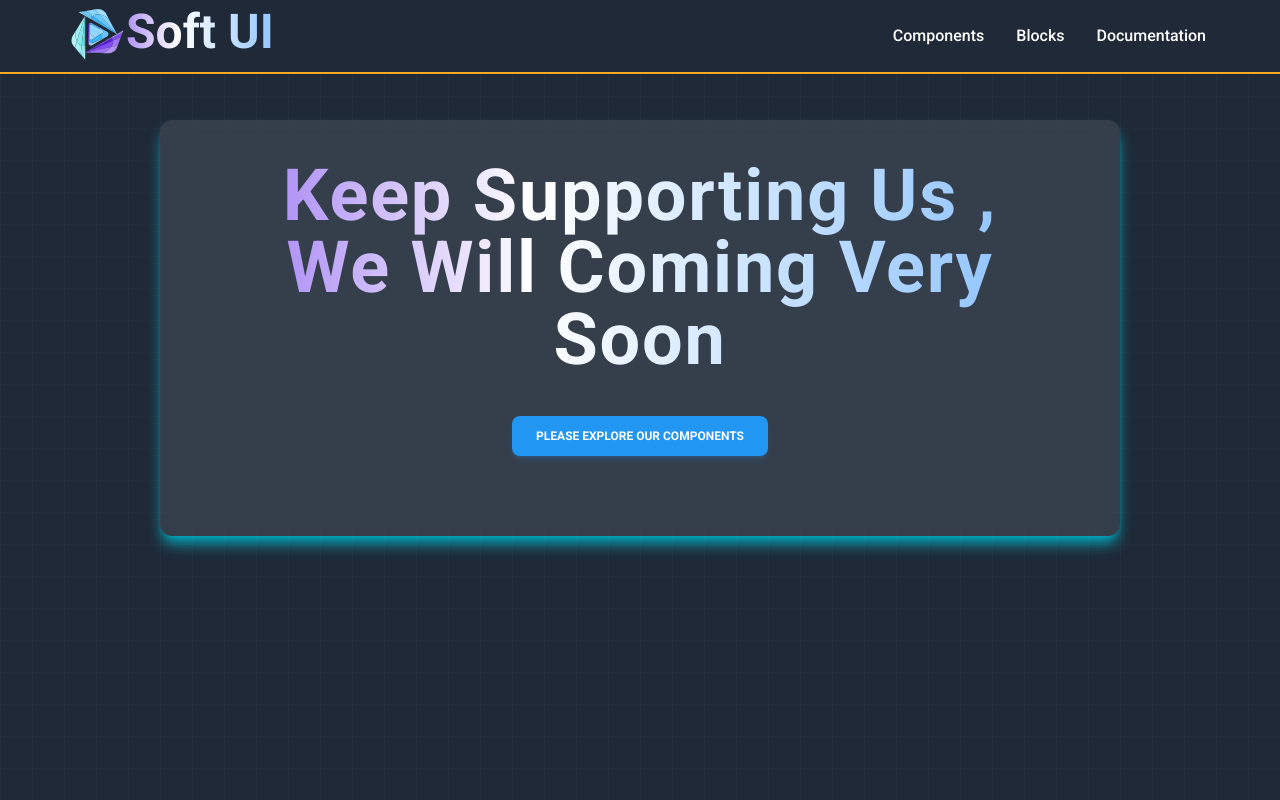
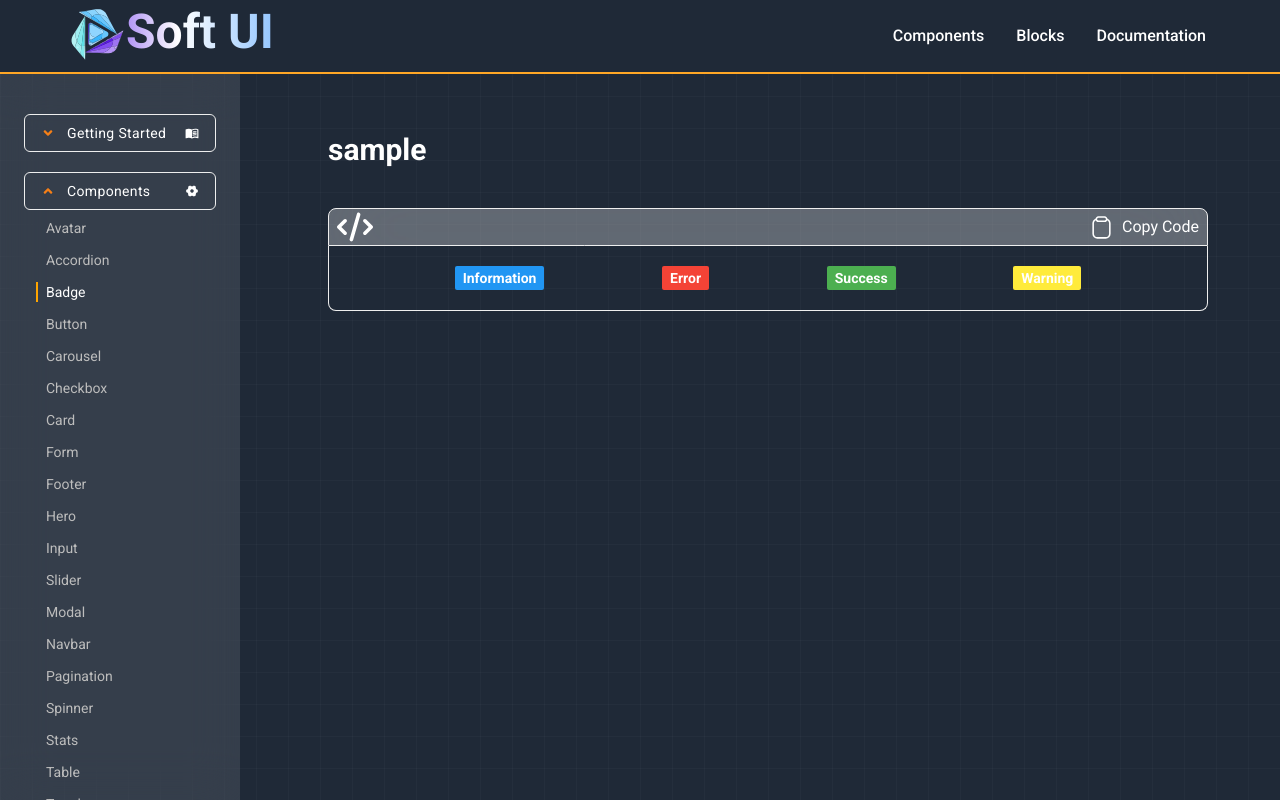
Before and after one commit to akash-khan-311/softui, a React (Vite) app: page /components/badge in a window 1280 px wide. Built offline with nearby package versions, Linux system fonts and the light colour scheme.

Commit message:
badge components added

```diff
--- a/src/Route.jsx
+++ b/src/Route.jsx
@@ -20,6 +20,7 @@ import Stats from "./UIcomponents/Stats/Stats";
 import Pagination from "./UIcomponents/Pagination/Pagination";
 import Table from "./UIcomponents/Table/Table";
 import Toggle from "./UIcomponents/Toggle/Toggle";
+import Badge from "./UIcomponents/Badge/Badge";
 
 const Route = createBrowserRouter([
   { path: "*", element: <NotFound /> },
@@ -51,7 +52,8 @@ const Route = createBrowserRouter([
       {path:'hero', element: <Hero/>},
       {path: 'pagination', element: <Pagination/>},
       {path: 'table', element: <Table/>},
-      {path: 'toggle', element: <Toggle/>}
+      {path: 'toggle', element: <Toggle/>},
+      {path: 'badge', element: <Badge/>}
     ],
   },
 ]);
--- a/src/Sidebar/Sidebar.jsx
+++ b/src/Sidebar/Sidebar.jsx
@@ -9,6 +9,7 @@ import { Link, NavLink } from "react-router-dom";
 const componentsItems = [
   "Avatar",
   "Accordion",
+  "Badge",
   "Button",
   "Carousel",
   "Checkbox",
--- /dev/null
+++ b/src/UIcomponents/Badge/Badge.jsx
@@ -0,0 +1,9 @@
+import Badge1 from "../../components/App/Badges/Badge1"
+const Badge = () => {
+    return(
+        <div>
+             <Badge1/>
+        </div>
+    )
+}
+export default Badge;
--- /dev/null
+++ b/src/components/App/Badges/Badge1.jsx
@@ -0,0 +1,31 @@
+import CodeBox from "../../../Shared/CodeBox/CodeBox";
+
+const Badge = () => {
+  return (
+    <div>
+      <CodeBox
+        text={"sample"}
+        stringCode={`<span className="bg-blue-500 px-2 py-0.5 font-semibold text-sm rounded-sm text-white">Information</span>
+<span className="bg-red-500 px-2 py-0.5 font-semibold text-sm rounded-sm text-white">Error</span>
+<span className="bg-green-500 px-2 py-0.5 font-semibold text-sm rounded-sm text-white">Success</span>
+<span className="bg-yellow-500 px-2 py-0.5 font-semibold text-sm rounded-sm text-white">Warning</span>`}
+      >
+        <div className="flex justify-evenly gap-3">
+          <span className="bg-blue-500 px-2 py-0.5 font-semibold text-sm rounded-sm text-white">
+            Information
+          </span>
+          <span className="bg-red-500 px-2 py-0.5 font-semibold text-sm rounded-sm text-white">
+            Error
+          </span>
+          <span className="bg-green-500 px-2 py-0.5 font-semibold text-sm rounded-sm text-white">
+            Success
+          </span>
+          <span className="bg-yellow-500 px-2 py-0.5 font-semibold text-sm rounded-sm text-white">
+            Warning
+          </span>
+        </div>
+      </CodeBox>
+    </div>
+  );
+};
+export default Badge;
```
